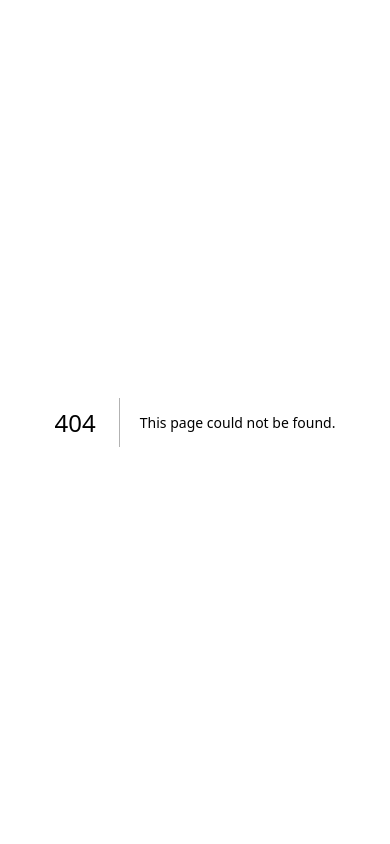
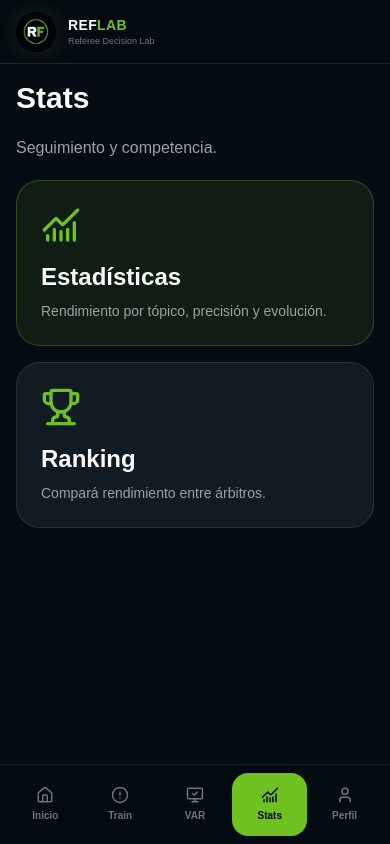
Before and after one commit to drcornejo19/reflab, a Next.js app: page /mobile-stats in a window 390 px wide. Before the commit this address had no page. Built offline with nearby package versions, Linux system fonts and the light colour scheme.

Commit message:
improve mobile navigation and splash

```diff
--- /dev/null
+++ b/app/mobile-stats/page.tsx
@@ -0,0 +1,38 @@
+import { AppShell } from "@/components/AppShell";
+import Link from "next/link";
+import { ChartNoAxesCombined, Trophy } from "lucide-react";
+
+export default function MobileStatsPage() {
+  return (
+    <AppShell>
+      <div className="space-y-5">
+        <h1 className="text-3xl font-black">Stats</h1>
+        <p className="text-zinc-400">Seguimiento y competencia.</p>
+
+        <div className="grid gap-4">
+          <Link
+            href="/stats"
+            className="rounded-3xl border border-[#6fc11f]/30 bg-[#6fc11f]/10 p-6"
+          >
+            <ChartNoAxesCombined className="text-[#6fc11f]" size={40} />
+            <h2 className="mt-4 text-2xl font-black">Estadísticas</h2>
+            <p className="mt-2 text-sm text-zinc-400">
+              Rendimiento por tópico, precisión y evolución.
+            </p>
+          </Link>
+
+          <Link
+            href="/ranking"
+            className="rounded-3xl border border-white/10 bg-[#101b24] p-6"
+          >
+            <Trophy className="text-[#6fc11f]" size={40} />
+            <h2 className="mt-4 text-2xl font-black">Ranking</h2>
+            <p className="mt-2 text-sm text-zinc-400">
+              Compará rendimiento entre árbitros.
+            </p>
+          </Link>
+        </div>
+      </div>
+    </AppShell>
+  );
+}
--- /dev/null
+++ b/app/mobile-var/page.tsx
@@ -0,0 +1,38 @@
+import { AppShell } from "@/components/AppShell";
+import Link from "next/link";
+import { Languages, MonitorCheck } from "lucide-react";
+
+export default function MobileVarPage() {
+  return (
+    <AppShell>
+      <div className="space-y-5">
+        <h1 className="text-3xl font-black">VAR</h1>
+        <p className="text-zinc-400">Elegí el modo de entrenamiento.</p>
+
+        <div className="grid gap-4">
+          <Link
+            href="/training/var"
+            className="rounded-3xl border border-[#6fc11f]/30 bg-[#6fc11f]/10 p-6"
+          >
+            <MonitorCheck className="text-[#6fc11f]" size={40} />
+            <h2 className="mt-4 text-2xl font-black">Modo VAR</h2>
+            <p className="mt-2 text-sm text-zinc-400">
+              Check, APP, OFR, factual review y error claro.
+            </p>
+          </Link>
+
+          <Link
+            href="/training/english"
+            className="rounded-3xl border border-white/10 bg-[#101b24] p-6"
+          >
+            <Languages className="text-[#6fc11f]" size={40} />
+            <h2 className="mt-4 text-2xl font-black">Modo Inglés</h2>
+            <p className="mt-2 text-sm text-zinc-400">
+              Comunicación técnica arbitral en inglés.
+            </p>
+          </Link>
+        </div>
+      </div>
+    </AppShell>
+  );
+}
--- a/app/page.tsx
+++ b/app/page.tsx
@@ -9,41 +9,32 @@ export default function SplashPage() {
 
   useEffect(() => {
     const timer = setTimeout(() => {
-      router.replace("/home");
+      router.replace("/mobile-dashboard");
     }, 2600);
 
     return () => clearTimeout(timer);
   }, [router]);
 
   return (
-    <main className="fixed inset-0 z-50 flex items-center justify-center bg-[#020b14] overflow-hidden">
-
-      {/* GLOW */}
-      <div className="absolute inset-0 bg-[radial-gradient(circle_at_center,rgba(111,193,31,0.12),transparent_45%)]" />
-
-      {/* CONTENIDO */}
-      <div className="relative w-full h-full flex items-center justify-center animate-splashFade">
-
-        {/* 📱 MOBILE */}
+    <main className="fixed inset-0 z-50 flex items-center justify-center overflow-hidden bg-[#020b14]">
+      <div className="relative flex h-full w-full animate-splashFade items-center justify-center">
         <Image
           src="/splash.png"
-          alt="RefLab Mobile Splash"
+          alt="RefLab Splash Mobile"
           width={1125}
           height={2436}
           priority
-          className="block md:hidden w-full h-full object-cover"
+          className="block h-full w-full object-contain md:hidden"
         />
 
-        {/* 🖥 DESKTOP */}
         <Image
           src="/splash-desktop.png"
-          alt="RefLab Desktop Splash"
+          alt="RefLab Splash Desktop"
           width={1920}
           height={1080}
           priority
-          className="hidden md:block w-full h-full object-cover"
+          className="hidden h-full w-full object-cover md:block"
         />
-
       </div>
     </main>
   );
--- a/components/AppShell.tsx
+++ b/components/AppShell.tsx
@@ -36,10 +36,10 @@ const navItems: NavItem[] = [
 ];
 
 const mobileItems = [
-  { label: "Inicio", href: "/dashboard", icon: Home },
+  { label: "Inicio", href: "/mobile-dashboard", icon: Home },
   { label: "Train", href: "/training", icon: CircleAlert },
-  { label: "VAR", href: "/training/var", icon: MonitorCheck },
-  { label: "Stats", href: "/stats", icon: ChartNoAxesCombined },
+  { label: "VAR", href: "/mobile-var", icon: MonitorCheck },
+  { label: "Stats", href: "/mobile-stats", icon: ChartNoAxesCombined },
   { label: "Perfil", href: "/profile", icon: User },
 ];
 
@@ -70,7 +70,7 @@ export function AppShell({ children }: { children: React.ReactNode }) {
       </header>
 
       <main className="min-h-screen px-4 pb-28 pt-20 lg:ml-[260px] lg:px-8 lg:pb-8 lg:pt-8">
-        <div className="mx-auto w-full max-w-[1180px]">{children}</div>
+        <div className="mx-auto w-full lg:max-w-[1180px]">{children}</div>
       </main>
 
       <nav className="fixed bottom-0 left-0 z-50 grid h-20 w-full grid-cols-5 border-t border-white/10 bg-[#050b12]/95 px-2 pb-2 pt-2 backdrop-blur lg:hidden">
```
